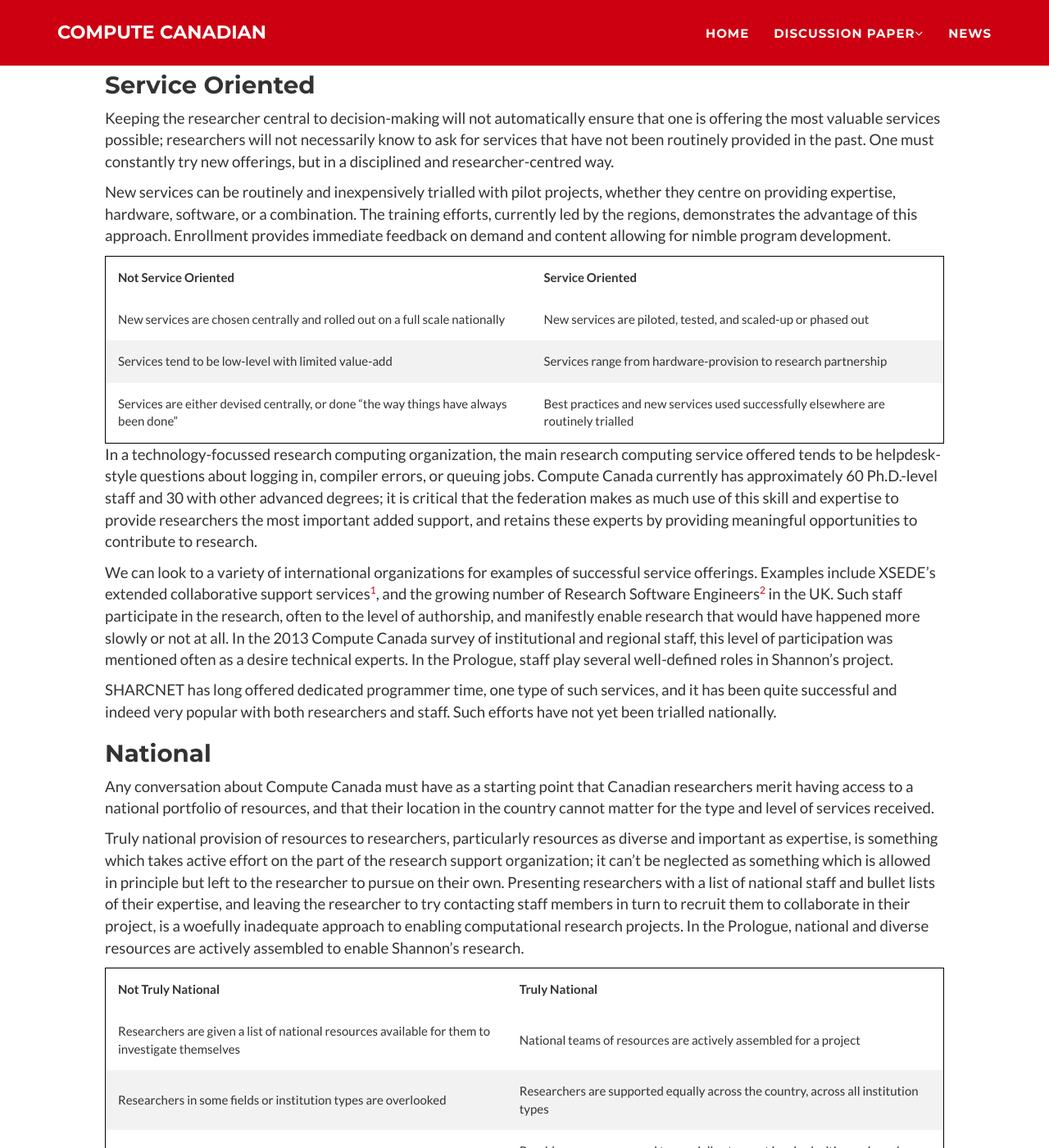
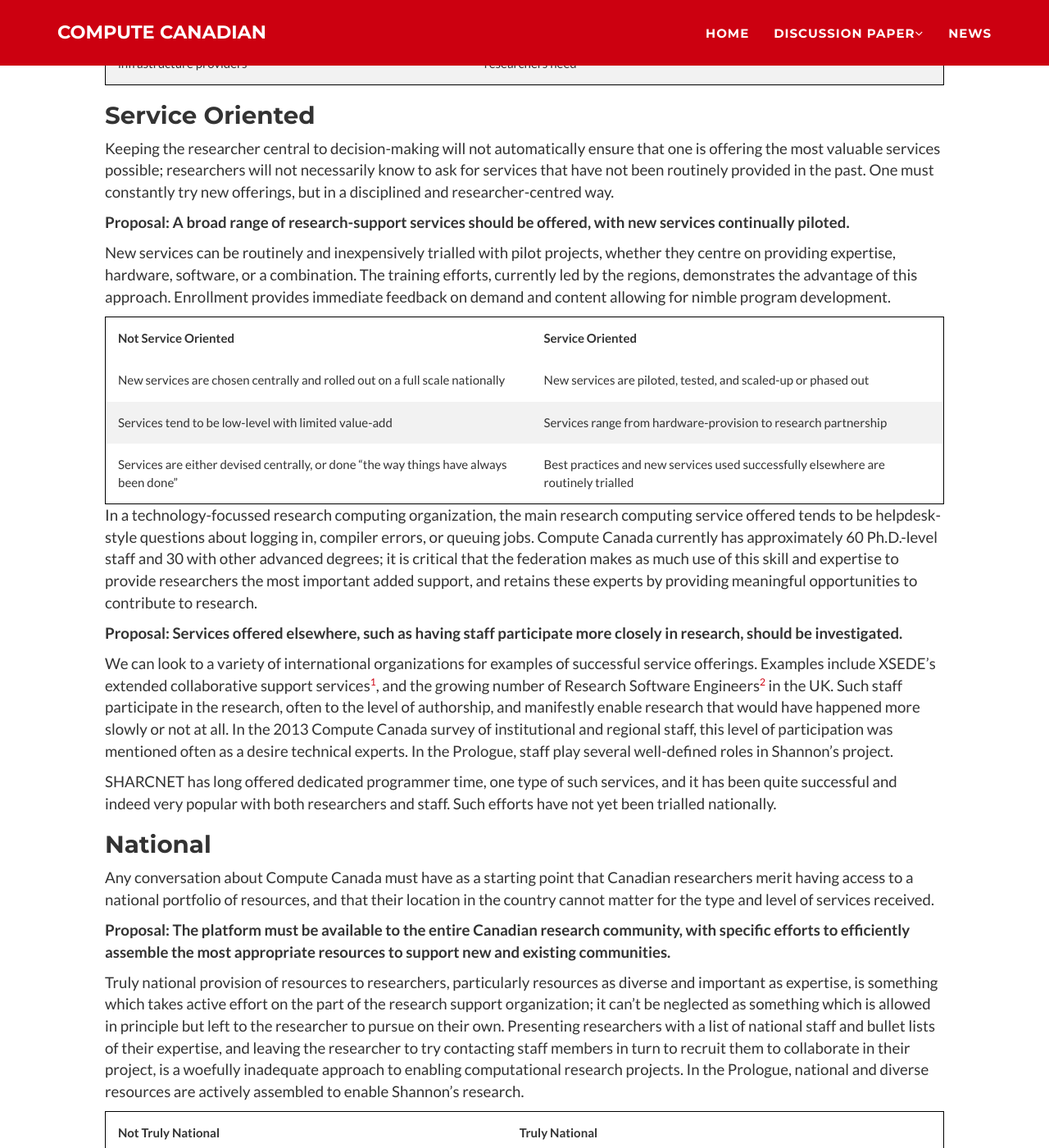
Before and after one commit to ljdursi/computecanadian, a Jekyll site: the page built from discussion-paper/04_principles.md, in a window 1280 px wide and 1400 px high, scrolled down 1594 px. Shown: the whole window at 82% size. Built offline with Jekyll 4.4.1, drawn with Linux system fonts in a browser that asks for light colours; some of the changed text lies outside the part shown.

Commit message:
Include proposals

```diff
--- a/_data/nav.yml
+++ b/_data/nav.yml
@@ -4,6 +4,8 @@
 - title: "Discussion Paper"
   href: "/discussion-paper/index.html"
   subcategories:
+    - subtitle: "Specific Proposals"
+      subhref: "/discussion-paper/00_proposals.html"
     - subtitle: "Executive Summary"
       subhref: "/discussion-paper/01_executive_summary.html"
     - subtitle: "1. Introduction"
--- a/discussion-paper/04_principles.md
+++ b/discussion-paper/04_principles.md
@@ -23,6 +23,9 @@
 
 Researcher-Centred
 ------------------
+
+**Proposal: Research, and concrete researcher needs, should be the basis
+for all decision making.**
 
 All established organizations face the danger of losing the perspective
 of those it serves. It becomes a little too natural to make decisions
@@ -68,6 +71,9 @@
 been routinely provided in the past. One must constantly try new
 offerings, but in a disciplined and researcher-centred way.
 
+**Proposal: A broad range of research-support services should be
+offered, with new services continually piloted.**
+
 New services can be routinely and inexpensively trialled with pilot
 projects, whether they centre on providing expertise, hardware,
 software, or a combination. The training efforts, currently led by the
@@ -89,6 +95,9 @@
 of this skill and expertise to provide researchers the most important
 added support, and retains these experts by providing meaningful
 opportunities to contribute to research.
+
+**Proposal: Services offered elsewhere, such as having staff participate
+more closely in research, should be investigated.**
 
 We can look to a variety of international organizations for examples of
 successful service offerings. Examples include XSEDE’s extended
@@ -112,6 +121,10 @@
 Canadian researchers merit having access to a national portfolio of
 resources, and that their location in the country cannot matter for the
 type and level of services received.
+
+**Proposal: The platform must be available to the entire Canadian
+research community, with specific efforts to efficiently assemble the
+most appropriate resources to support new and existing communities.**
 
 Truly national provision of resources to researchers, particularly
 resources as diverse and important as expertise, is something which
@@ -150,6 +163,9 @@
 that are just as real, and is why there are no ready-made organizational
 models for research support from abroad for us to copy for our national
 project.
+
+**Proposal: The structure of our federation partnership must reflect the
+reality of several funding partners.**
 
 The majority of funding for Compute Canada is driven by the provinces
 and institutions with only 40% coming from national sources. The
@@ -203,6 +219,9 @@
 each user. Instead, strict interoperability requirements, coupled with
 the freedom to innovate within those standards, have combined to make
 the internet such a powerful research tool.
+
+**Proposal: The services offered by the national platform must be
+interoperable, not merely identical.**
 
 The Canadian research environment can be strengthened by ensuring that
 each project has the potential to access the complete national portfolio
@@ -260,6 +279,9 @@
 Canada, and one possible path to get there, but nothing is possible
 without all parties wanting success and wanting to collaborate.
 
+**Proposal: The federation should aim to achieve more than the partners
+could achieve separately.**
+
 Collaboration is not easy, and it often comes at the cost of taking more
 time and energy. Working together, building consensus and getting people
 onside requires time and compromise. And the only way this is possible
@@ -287,6 +309,9 @@
 computing in the quite-near future — but they can also be new techniques
 for robustly and efficiently providing technical services.
 
+**Proposal: New training should continually be available for emerging
+hardware and operational tools.**
+
 An organization which embraces having modern tools must ensure there is
 adequate staff time and training to learn and explore new hardware.
 Small experimental systems must be made available to staff (and
@@ -312,6 +337,9 @@
 continuous improvement, allow staff to focus on providing higher quality
 services.
 
+**Proposal: The federation should make use of best available tools for
+interacting with and supporting researchers.**
+
 Since interactions with the researcher are so important, a modern
 research support organization also takes advantage of new tools from
 elsewhere for working with clients. Customer Relationship Management
```
Also changed, not shown: discussion-paper/00_proposals.md (added, +35 -0 lines), discussion-paper/05_governance_best_practices.md (+20 -0 lines), discussion-paper/06_principles_to_operations.md (+28 -0 lines), 3 other files.
